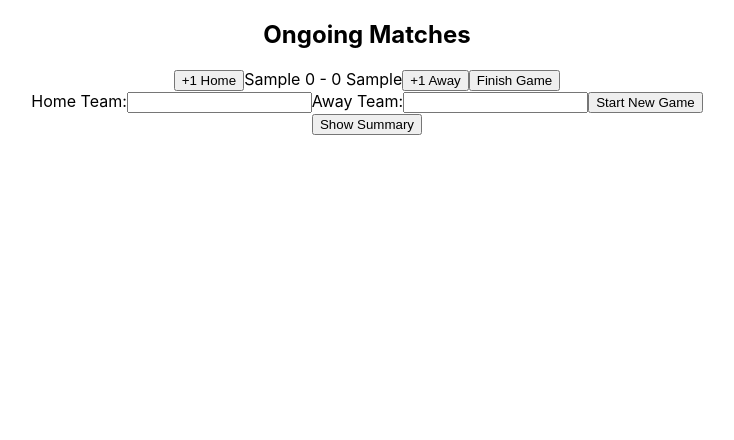
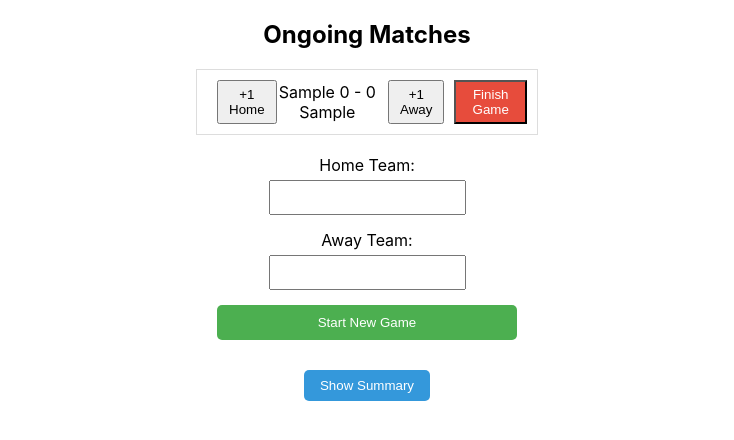
Before and after one commit to prabhash-code/scoreboard, a React (Create React App) app: page / in a window 1280 px wide. Both pictures are taken after typing "Sample", "Sample" into the empty fields and a click on the button "Start New Game". Shown: the top 440 px of the page, without its empty margins (273-1007 px from the left). Built offline with nearby package versions, Linux system fonts and the light colour scheme.

Commit message:
Styling the scoreboard and new game components

```diff
--- a/src/App.css
+++ b/src/App.css
@@ -2,37 +2,86 @@
   text-align: center;
 }
 
-.App-logo {
-  height: 40vmin;
-  pointer-events: none;
+.scoreboard {
+  margin-top: 20px;
 }
 
-@media (prefers-reduced-motion: no-preference) {
-  .App-logo {
-    animation: App-logo-spin infinite 20s linear;
-  }
+.match {
+  border: 1px solid #ddd;
+  padding: 10px;
+  display: flex;
+  justify-content: space-between;
+  align-items: center;
+  width: 25%;
+  margin: 10px auto;
 }
 
-.App-header {
-  background-color: #282c34;
-  min-height: 100vh;
-  display: flex;
-  flex-direction: column;
-  align-items: center;
-  justify-content: center;
-  font-size: calc(10px + 2vmin);
+.match button {
+  padding: 5px 10px;
+  margin-left: 10px;
+  cursor: pointer;
+}
+
+.match button.finish {
+  background-color: #e74c3c;
   color: white;
 }
 
-.App-link {
-  color: #61dafb;
+.match button.finish:hover {
+  background-color: #c0392b;
 }
 
-@keyframes App-logo-spin {
-  from {
-    transform: rotate(0deg);
-  }
-  to {
-    transform: rotate(360deg);
-  }
+.new-game {
+  margin-top: 20px;
 }
+
+.new-game form {
+  display: flex;
+  flex-direction: column;
+  max-width: 300px;
+  margin: 0 auto;
+}
+
+.new-game label {
+  margin-bottom: 10px;
+}
+
+.new-game input {
+  padding: 8px;
+  margin: 5px 10px;
+}
+
+.new-game button {
+  padding: 10px;
+  background-color: #4caf50;
+  color: white;
+  cursor: pointer;
+  border: none;
+  border-radius: 5px;
+}
+
+.new-game button:hover {
+  background-color: #45a049;
+}
+
+.summary {
+  margin-top: 20px;
+}
+
+.summary button {
+  margin-top: 10px;
+  background-color: #3498db;
+  color: white;
+  padding: 8px 16px;
+  border: none;
+  border-radius: 5px;
+  cursor: pointer;
+}
+
+.summary button:hover {
+  background-color: #2980b9;
+}
+
+.summary-item {
+  margin-bottom: 10px;
+}
--- a/src/components/NewGame.js
+++ b/src/components/NewGame.js
@@ -1,4 +1,5 @@
 import React, { useState } from 'react';
+import '../App.css'
 
 const NewGame = ({ startNewGame }) => {
     const [homeTeam, setHomeTeam] = useState('');
@@ -12,6 +13,7 @@ const NewGame = ({ startNewGame }) => {
     };
 
     return (
+        <div className="new-game" >
             <form onSubmit={handleStartNewGame}>
                 <label>
                     Home Team:
@@ -23,6 +25,7 @@ const NewGame = ({ startNewGame }) => {
                 </label>
                 <button type="submit">Start New Game</button>
             </form>
+        </div>
     );
 };
 
--- a/src/components/Scoreboard.js
+++ b/src/components/Scoreboard.js
@@ -1,5 +1,6 @@
 import React, { useState } from 'react';
 import NewGame from './NewGame';
+import '../App.css'
 
 const Scoreboard = () => {
     const [matches, setMatches] = useState([]);
@@ -38,29 +39,29 @@ const Scoreboard = () => {
         });
 
         return sortedMatches.map((match, index) => (
-            <div key={match.id} className="summary" data-testid="summary-item">
+            <div key={match.id} className="summary-item" data-testid="summary-item">
                 {index + 1}. {match.homeTeam} {match.homeScore} - {match.awayScore} {match.awayTeam}
             </div>
         ));
     };
 
     return (
-        <div>
+        <div className="scoreboard">
             <h2>Ongoing Matches</h2>
             <div>
                 {matches.map((match) => (
-                    <div key={match.id}>
+                    <div key={match.id} className="match">
                         <button onClick={() => updateScore(match.id, match.homeScore + 1, match.awayScore)}>+1 Home</button>
                         <span>{match.homeTeam} {match.homeScore} - {match.awayScore} {match.awayTeam}</span>
                         <button onClick={() => updateScore(match.id, match.homeScore, match.awayScore + 1)}>+1 Away</button>
-                        <button onClick={() => finishGame(match.id)}>Finish Game</button>
+                        <button className="finish" onClick={() => finishGame(match.id)}>Finish Game</button>
                     </div>
                 ))}
             </div>
 
             <NewGame startNewGame={startNewGame} />
 
-            <div className="Summary">
+            <div className="summary">
                 <button onClick={() => setShowSummary(!showSummary)}>
                     {showSummary ? 'Hide Summary' : 'Show Summary'}
                 </button>
```
Lines whose indentation alone changed are shown as unchanged.
